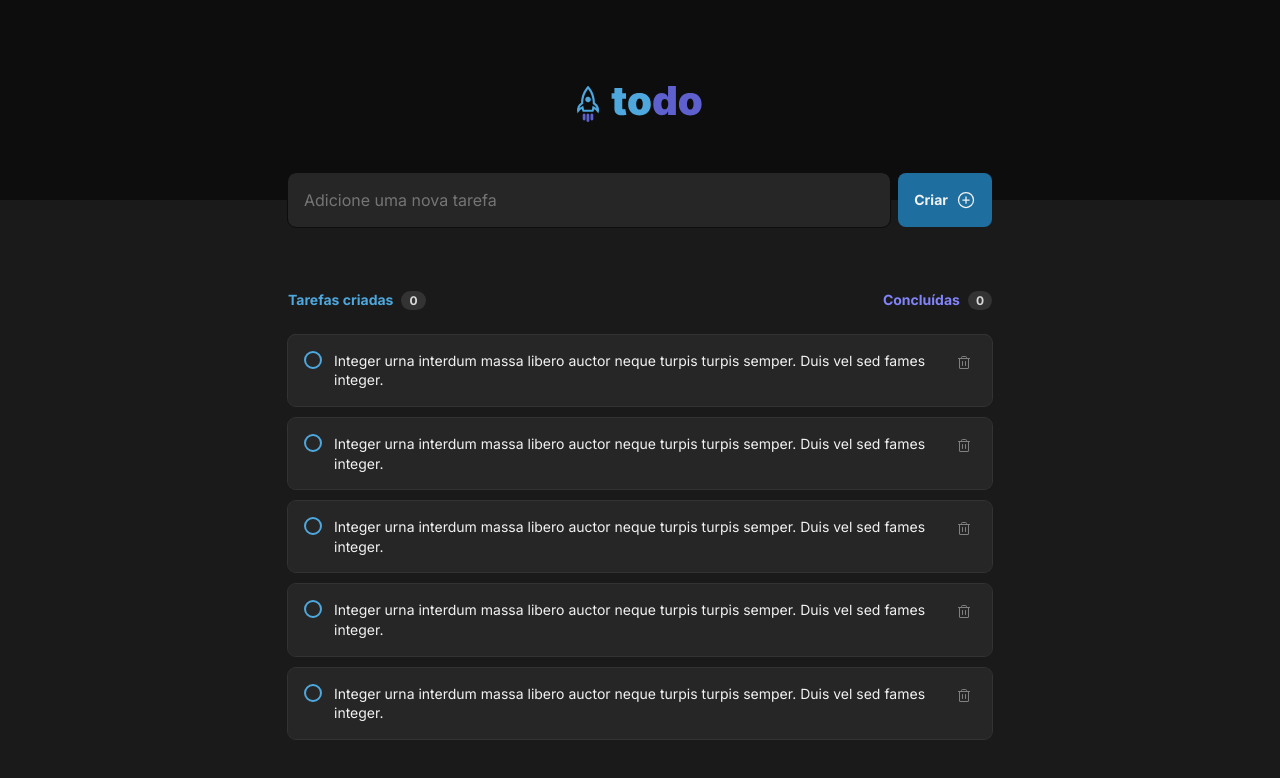
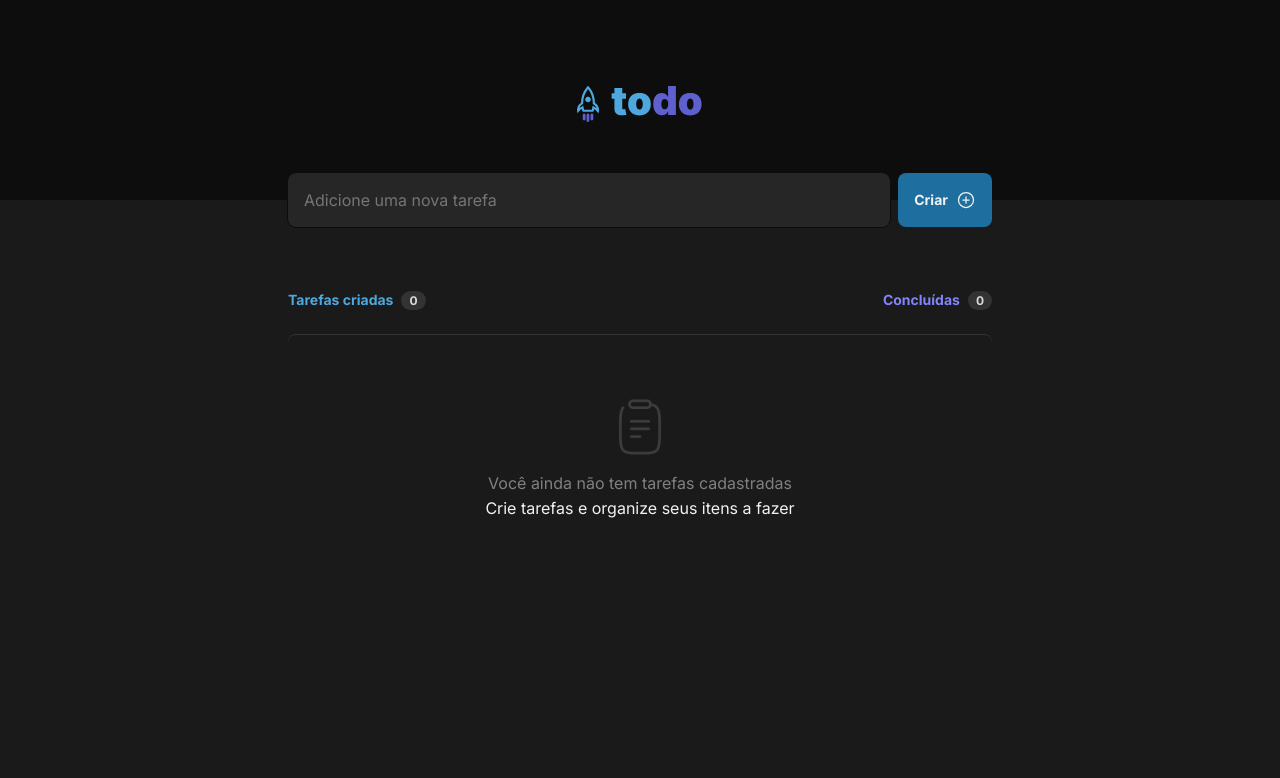
Before and after one commit to KevinAlves55/ToDoList, a React (Vite) app: page / in a window 1280 px wide. Shown: the top 778 px of the page. Built offline with nearby package versions, Linux system fonts and the light colour scheme.

Commit message:
feat: Adicionando as tarefas em tela

```diff
--- a/package.json
+++ b/package.json
@@ -13,7 +13,8 @@
     "@radix-ui/react-icons": "^1.1.1",
     "phosphor-react": "^1.4.1",
     "react": "^18.2.0",
-    "react-dom": "^18.2.0"
+    "react-dom": "^18.2.0",
+    "react-uuid": "^2.0.0"
   },
   "devDependencies": {
     "@types/react": "^18.0.26",
--- a/src/app/App.tsx
+++ b/src/app/App.tsx
@@ -1,3 +1,6 @@
+import { ChangeEvent, FormEvent, useState } from "react";
+
+import uuid from 'react-uuid';
 import { PlusCircle } from "phosphor-react";
 
 import { Header, Tarefa } from "./components/index";
@@ -6,13 +9,45 @@ import commonStyles from "./styles/Common.module.css";
 import styles from "./App.module.css";
 import "./styles/Global.css";
 
+interface ITarefa {
+  id: string,
+  tarefa: string;
+  isComplete: boolean;
+}
+
 export const App = () => {
+  const [textoTarefa, setTextoTarefa] = useState("");
+  const [tarefas, setTarefas] = useState<ITarefa[]>([]);
+
+  const handleNewTaskChange = (e: ChangeEvent<HTMLInputElement>) => {
+    setTextoTarefa(e.target.value);
+  };
+
+  const handleNewTask = (e: FormEvent) => {
+    e.preventDefault();
+
+    const tarefa = {
+      id: uuid(),
+      tarefa: textoTarefa,
+      isComplete: false
+    }
+
+    setTarefas([...tarefas, tarefa])
+  };
+
   return (
     <>
       <Header />
 
-      <form className={`${commonStyles.container} ${styles.barraDeFerramenta}`}>
-        <input type="text" placeholder="Adicione uma nova tarefa" />
+      <form onSubmit={handleNewTask} className={`${commonStyles.container} ${styles.barraDeFerramenta}`}>
+        <input
+          type="text"
+          value={textoTarefa}
+          placeholder="Adicione uma nova tarefa"
+          onChange={handleNewTaskChange}
+          required
+        />
+
         <button type="submit">
           Criar
           <PlusCircle size={20} />
@@ -33,15 +68,22 @@ export const App = () => {
         </div>
 
         <div className={styles.conteudoTarefas}>
-          {/* <div className={styles.semTarefas}>
-            <img src="/clipboard.svg" alt="Mochila" title="Adicine uma tarefa" />
-            <p><span className={styles.destaque}>Você ainda não tem tarefas cadastradas</span> <br /> Crie tarefas e organize seus itens a fazer</p>
-          </div> */}
-          <Tarefa />
-          <Tarefa />
-          <Tarefa />
-          <Tarefa />
-          <Tarefa />
+          {tarefas.length > 0 && (
+            tarefas.map(tarefaAtual => (
+              <Tarefa
+                key={tarefaAtual.id}
+                tarefa={tarefaAtual.tarefa}
+                isComplete={tarefaAtual.isComplete}
+              />
+            ))
+          )}
+
+          {tarefas.length === 0 && (
+            <div className={styles.semTarefas}>
+              <img src="/clipboard.svg" alt="Mochila" title="Adicine uma tarefa" />
+              <p><span className={styles.destaque}>Você ainda não tem tarefas cadastradas</span> <br /> Crie tarefas e organize seus itens a fazer</p>
+            </div>
+          )}
         </div>
       </main>
     </>
--- a/src/app/components/tarefa/Tarefa.tsx
+++ b/src/app/components/tarefa/Tarefa.tsx
@@ -3,18 +3,26 @@ import { Check } from "phosphor-react";
 
 import styles from "./Styles.module.css";
 
-export const Tarefa: React.FC = () => {
+interface ITarefaProps {
+  tarefa: string;
+  isComplete: boolean;
+}
+
+export const Tarefa: React.FC<ITarefaProps> = ({ tarefa, isComplete }) => {
   return (
     <div className={styles.conteudoTarefa}>
       <div className={styles.tarefa}>
         <label className={styles.tarefaCheck}>
-          <input type="checkbox" />
+          <input
+            type="checkbox"
+            checked={isComplete}
+          />
           <span>
             <Check size={15} />
           </span>
         </label>
 
-        <strong>Integer urna interdum massa libero auctor neque turpis turpis semper. Duis vel sed fames integer.</strong>
+        <strong>{tarefa}</strong>
       </div>
 
       <button title="Apagar Tarefa" className={styles.apagarTarefa}>
```
Also changed, not shown: 1 other file (tests, documents, lock files or other folders).
